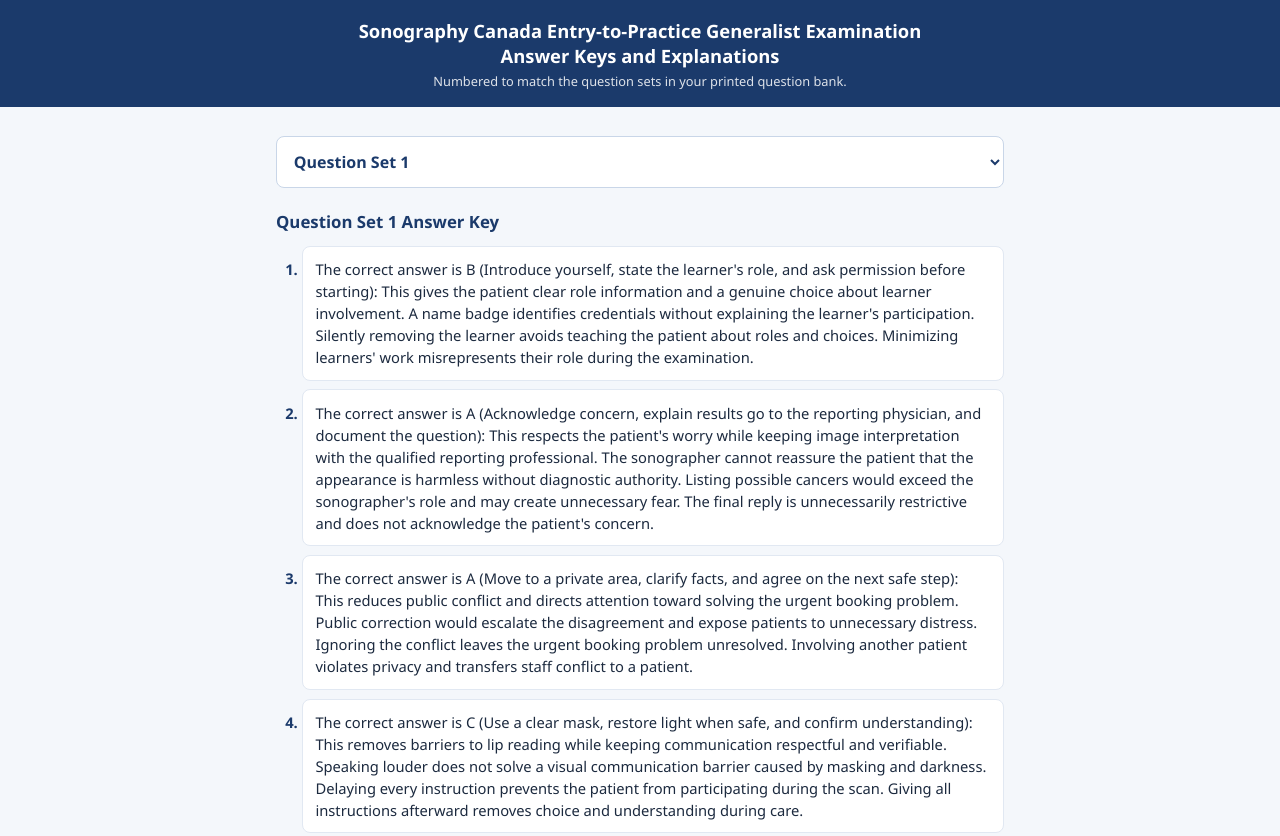
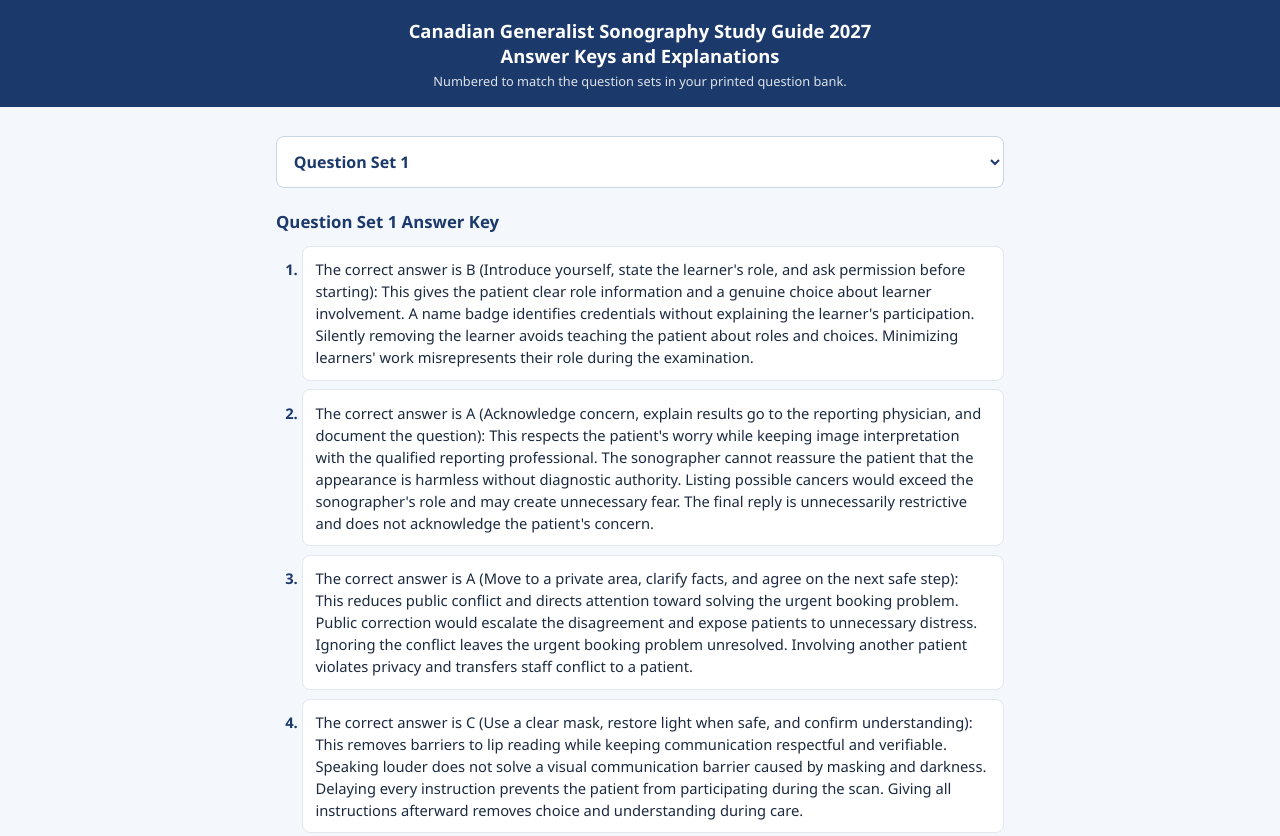
Before and after one commit to uprisingtestprep/sonoetp-exam, a plain HTML site: page answers.html in a window 1280 px wide. Shown: the top 836 px of the page. Drawn offline with Linux system fonts and the light colour scheme.

Commit message:
Update SONOETP answer page and flashcard PDF

```diff
--- a/answers.html
+++ b/answers.html
@@ -34,7 +34,7 @@
 </head>
 <body>
 <header>
-  <h1>Sonography Canada Entry-to-Practice Generalist Examination<br>Answer Keys and Explanations</h1>
+  <h1>Canadian Generalist Sonography Study Guide 2027<br>Answer Keys and Explanations</h1>
   <p>Numbered to match the question sets in your printed question bank.</p>
 </header>
 <main>
```
Also changed, not shown: 2 other files.
